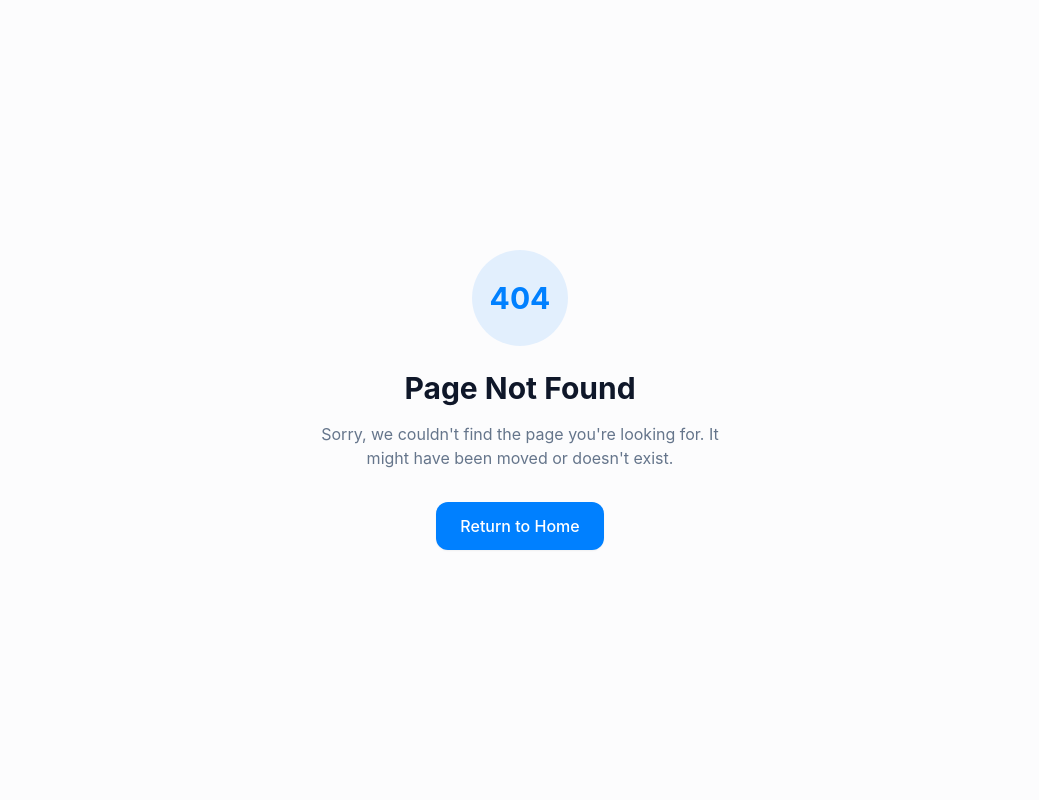
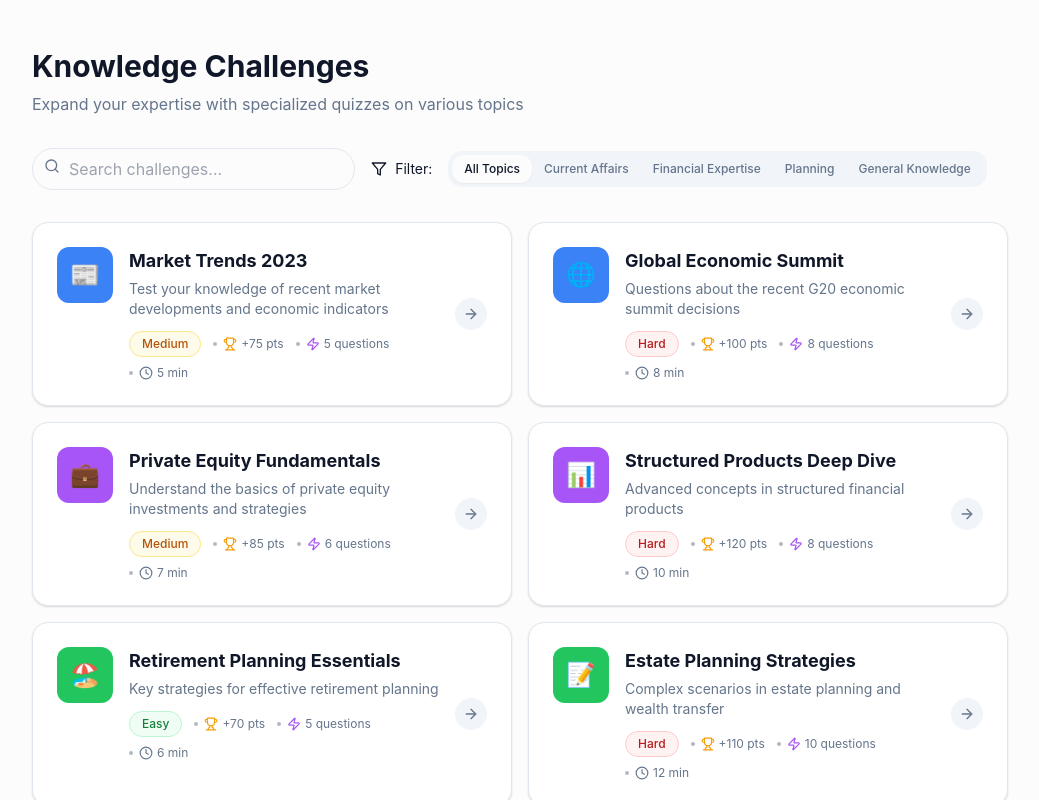
Before and after one commit to mmkhalifaa/trivia-fun-finance-advisors, a React (Vite) app: page /challenges in a window 1280 px wide. Before the commit this address had no page. Shown: the whole page, without its empty margins (120-1159 px from the left). Built offline with nearby package versions, Linux system fonts and the light colour scheme.

Commit message:
Add specialized challenges tab
Implement a tab to display and allow users to take specialized challenges related to various topics.

```diff
--- a/src/App.tsx
+++ b/src/App.tsx
@@ -9,6 +9,7 @@ import QuizPage from "./pages/QuizPage";
 import LeaderboardPage from "./pages/LeaderboardPage";
 import BadgesPage from "./pages/BadgesPage";
 import ProfilePage from "./pages/ProfilePage";
+import ChallengesPage from "./pages/ChallengesPage";
 import NotFound from "./pages/NotFound";
 import { AnimatePresence } from "framer-motion";
 
@@ -27,6 +28,7 @@ const App = () => (
             <Route path="/leaderboard" element={<LeaderboardPage />} />
             <Route path="/badges" element={<BadgesPage />} />
             <Route path="/profile" element={<ProfilePage />} />
+            <Route path="/challenges" element={<ChallengesPage />} />
             {/* ADD ALL CUSTOM ROUTES ABOVE THE CATCH-ALL "*" ROUTE */}
             <Route path="*" element={<NotFound />} />
           </Routes>
--- /dev/null
+++ b/src/components/challenges/ChallengeCard.tsx
@@ -0,0 +1,112 @@
+
+import { Link } from 'react-router-dom';
+import { ArrowRight, Clock, Trophy, Zap } from 'lucide-react';
+import { cn } from '../../lib/utils';
+import { Badge } from '../shared/Badge';
+
+interface Challenge {
+  id: string;
+  title: string;
+  description: string;
+  category: string;
+  difficulty: string;
+  estimatedTime: string;
+  pointsReward: number;
+  questionCount: number;
+  icon: string;
+}
+
+interface ChallengeCardProps {
+  challenge: Challenge;
+}
+
+export const ChallengeCard = ({ challenge }: ChallengeCardProps) => {
+  const getDifficultyColor = (difficulty: string) => {
+    switch (difficulty.toLowerCase()) {
+      case 'easy':
+        return 'border-green-200 bg-green-50 text-green-700';
+      case 'medium':
+        return 'border-amber-200 bg-amber-50 text-amber-700';
+      case 'hard':
+        return 'border-red-200 bg-red-50 text-red-700';
+      default:
+        return '';
+    }
+  };
+
+  const getCategoryColor = (category: string) => {
+    switch (category) {
+      case 'current-affairs':
+        return 'bg-blue-500';
+      case 'finance':
+        return 'bg-purple-500';
+      case 'planning':
+        return 'bg-green-500';
+      case 'general':
+        return 'bg-amber-500';
+      default:
+        return 'bg-gray-500';
+    }
+  };
+
+  return (
+    <Link
+      to={`/quiz?type=${challenge.id}`}
+      className={cn(
+        "dashboard-card p-6 text-left group hover:border-primary/50 flex gap-4",
+        "transition-all duration-300 button-effect"
+      )}
+    >
+      <div className={cn(
+        "w-14 h-14 rounded-xl flex items-center justify-center flex-shrink-0",
+        getCategoryColor(challenge.category),
+        "text-white text-2xl"
+      )}>
+        {challenge.icon}
+      </div>
+
+      <div className="flex-1">
+        <h3 className="text-lg font-bold mb-1">{challenge.title}</h3>
+        <p className="text-sm text-muted-foreground mb-3">{challenge.description}</p>
+
+        <div className="flex flex-wrap items-center gap-x-3 gap-y-2">
+          <Badge
+            label={challenge.difficulty}
+            variant="outline"
+            className={getDifficultyColor(challenge.difficulty)}
+          />
+
+          <div className="flex items-center gap-1.5">
+            <span className="w-1 h-1 rounded-full bg-muted-foreground/50"></span>
+            <div className="flex items-center gap-1">
+              <Trophy className="w-3.5 h-3.5 text-amber-500" />
+              <span className="text-xs text-muted-foreground">+{challenge.pointsReward} pts</span>
+            </div>
+          </div>
+
+          <div className="flex items-center gap-1.5">
+            <span className="w-1 h-1 rounded-full bg-muted-foreground/50"></span>
+            <div className="flex items-center gap-1">
+              <Zap className="w-3.5 h-3.5 text-purple-500" />
+              <span className="text-xs text-muted-foreground">{challenge.questionCount} questions</span>
+            </div>
+          </div>
+
+          <div className="flex items-center gap-1.5">
+            <span className="w-1 h-1 rounded-full bg-muted-foreground/50"></span>
+            <div className="flex items-center gap-1">
+              <Clock className="w-3.5 h-3.5 text-muted-foreground" />
+              <span className="text-xs text-muted-foreground">{challenge.estimatedTime}</span>
+            </div>
+          </div>
+        </div>
+      </div>
+
+      <div className="self-center">
+        <div className="w-8 h-8 rounded-full bg-secondary flex items-center justify-center group-hover:bg-primary transition-colors">
+          <ArrowRight className="w-4 h-4 text-muted-foreground group-hover:text-white transition-colors" />
+        </div>
+      </div>
+    </Link>
+  );
+};
--- a/src/components/layout/Navigation.tsx
+++ b/src/components/layout/Navigation.tsx
@@ -1,7 +1,7 @@
 
 import { useEffect, useState } from 'react';
 import { NavLink, useLocation } from 'react-router-dom';
-import { Home, Award, BarChart3, User } from 'lucide-react';
+import { Home, Award, BarChart3, User, BookOpen } from 'lucide-react';
 import { cn } from '../../lib/utils';
 
 export const Navigation = () => {
@@ -14,6 +14,7 @@ export const Navigation = () => {
 
   const navItems = [
     { path: '/', label: 'Home', icon: Home },
+    { path: '/challenges', label: 'Challenges', icon: BookOpen },
     { path: '/leaderboard', label: 'Leaderboard', icon: BarChart3 },
     { path: '/badges', label: 'Badges', icon: Award },
     { path: '/profile', label: 'Profile', icon: User },
--- /dev/null
+++ b/src/pages/ChallengesPage.tsx
@@ -0,0 +1,177 @@
+
+import { useState } from 'react';
+import { MainLayout } from '../components/layout/MainLayout';
+import { PageTransition } from '../components/shared/Transitions';
+import { ChallengeCard } from '../components/challenges/ChallengeCard';
+import { Tabs, TabsList, TabsContent, TabsTrigger } from '../components/ui/tabs';
+import { Search, Filter } from 'lucide-react';
+
+// Mock data for challenges
+const mockChallenges = [
+  {
+    id: 'current-affairs-1',
+    title: 'Market Trends 2023',
+    description: 'Test your knowledge of recent market developments and economic indicators',
+    category: 'current-affairs',
+    difficulty: 'Medium',
+    estimatedTime: '5 min',
+    pointsReward: 75,
+    questionCount: 5,
+    icon: '📰'
+  },
+  {
+    id: 'current-affairs-2',
+    title: 'Global Economic Summit',
+    description: 'Questions about the recent G20 economic summit decisions',
+    category: 'current-affairs',
+    difficulty: 'Hard',
+    estimatedTime: '8 min',
+    pointsReward: 100,
+    questionCount: 8,
+    icon: '🌐'
+  },
+  {
+    id: 'finance-1',
+    title: 'Private Equity Fundamentals',
+    description: 'Understand the basics of private equity investments and strategies',
+    category: 'finance',
+    difficulty: 'Medium',
+    estimatedTime: '7 min',
+    pointsReward: 85,
+    questionCount: 6,
+    icon: '💼'
+  },
+  {
+    id: 'finance-2',
+    title: 'Structured Products Deep Dive',
+    description: 'Advanced concepts in structured financial products',
+    category: 'finance',
+    difficulty: 'Hard',
+    estimatedTime: '10 min',
+    pointsReward: 120,
+    questionCount: 8,
+    icon: '📊'
+  },
+  {
+    id: 'planning-1',
+    title: 'Retirement Planning Essentials',
+    description: 'Key strategies for effective retirement planning',
+    category: 'planning',
+    difficulty: 'Easy',
+    estimatedTime: '6 min',
+    pointsReward: 70,
+    questionCount: 5,
+    icon: '🏖️'
+  },
+  {
+    id: 'planning-2',
+    title: 'Estate Planning Strategies',
+    description: 'Complex scenarios in estate planning and wealth transfer',
+    category: 'planning',
+    difficulty: 'Hard',
+    estimatedTime: '12 min',
+    pointsReward: 110,
+    questionCount: 10,
+    icon: '📝'
+  },
+  {
+    id: 'general-1',
+    title: 'Financial History',
+    description: 'Test your knowledge of major financial events throughout history',
+    category: 'general',
+    difficulty: 'Medium',
+    estimatedTime: '8 min',
+    pointsReward: 80,
+    questionCount: 7,
+    icon: '🏛️'
+  },
+  {
+    id: 'general-2',
+    title: 'Economic Theory',
+    description: 'Principles and concepts of macroeconomic and microeconomic theory',
+    category: 'general',
+    difficulty: 'Hard',
+    estimatedTime: '9 min',
+    pointsReward: 95,
+    questionCount: 8,
+    icon: '📚'
+  }
+];
+
+const ChallengesPage = () => {
+  const [activeCategory, setActiveCategory] = useState<string>('all');
+  const [searchQuery, setSearchQuery] = useState<string>('');
+
+  const filteredChallenges = mockChallenges.filter(challenge => {
+    // Filter by category
+    if (activeCategory !== 'all' && challenge.category !== activeCategory) {
+      return false;
+    }
+
+    // Filter by search query
+    if (searchQuery && !challenge.title.toLowerCase().includes(searchQuery.toLowerCase()) &&
+        !challenge.description.toLowerCase().includes(searchQuery.toLowerCase())) {
+      return false;
+    }
+
+    return true;
+  });
+
+  return (
+    <MainLayout>
+      <PageTransition>
+        <div className="mb-8">
+          <h1 className="text-3xl font-bold mb-2">Knowledge Challenges</h1>
+          <p className="text-muted-foreground">Expand your expertise with specialized quizzes on various topics</p>
+        </div>
+
+        <div className="flex flex-wrap items-center gap-4 mb-8">
+          <div className="relative flex-grow max-w-md">
+            <Search className="absolute left-3 top-2.5 h-4 w-4 text-muted-foreground" />
+            <input
+              type="text"
+              placeholder="Search challenges..."
+              className="pl-9 pr-4 py-2 w-full rounded-full border bg-background"
+              value={searchQuery}
+              onChange={(e) => setSearchQuery(e.target.value)}
+            />
+          </div>
+
+          <div className="flex items-center gap-2 text-sm">
+            <Filter className="h-4 w-4" />
+            <span>Filter:</span>
+          </div>
+
+          <Tabs value={activeCategory} onValueChange={setActiveCategory} className="flex-grow">
+            <TabsList className="bg-muted h-9 overflow-x-auto flex-wrap justify-start">
+              <TabsTrigger value="all" className="text-xs">All Topics</TabsTrigger>
+              <TabsTrigger value="current-affairs" className="text-xs">Current Affairs</TabsTrigger>
+              <TabsTrigger value="finance" className="text-xs">Financial Expertise</TabsTrigger>
+              <TabsTrigger value="planning" className="text-xs">Planning</TabsTrigger>
+              <TabsTrigger value="general" className="text-xs">General Knowledge</TabsTrigger>
+            </TabsList>
+          </Tabs>
+        </div>
+
+        <div className="grid grid-cols-1 md:grid-cols-2 gap-4 mb-8">
+          {filteredChallenges.length > 0 ? (
+            filteredChallenges.map(challenge => (
+              <ChallengeCard
+                key={challenge.id}
+                challenge={challenge}
+              />
+            ))
+          ) : (
+            <div className="col-span-full flex flex-col items-center justify-center py-12 text-center">
+              <div className="text-4xl mb-4">🔍</div>
+              <h3 className="text-xl font-semibold mb-2">No challenges found</h3>
+              <p className="text-muted-foreground">Try adjusting your filters or search query</p>
+            </div>
+          )}
+        </div>
+      </PageTransition>
+    </MainLayout>
+  );
+};
+
+export default ChallengesPage;
```
